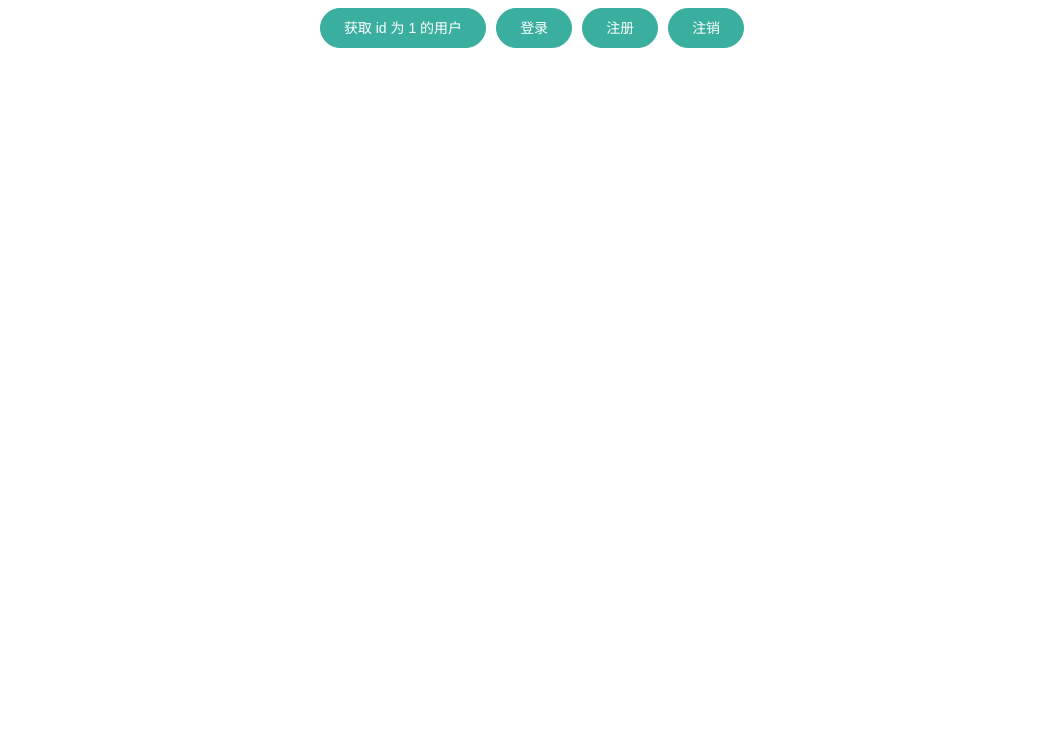
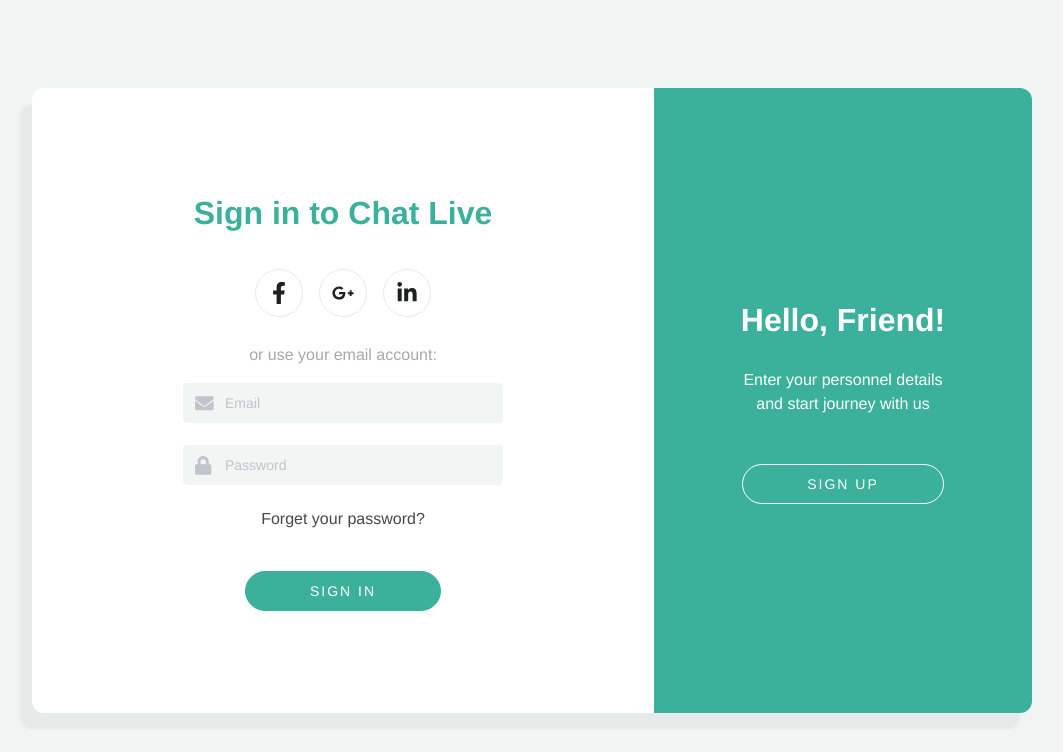
Before and after one commit to clancysong/live-chat, a Vue app: page /login in a window 1280 px wide. Shown: the top 752 px of the page, without its empty margins (108-1171 px from the left). Built offline with nearby package versions, Linux system fonts and the light colour scheme.

Commit message:
Update code
1. fontawesome 图标添加 brands 和 regular 分类
2. 引入 normalize.scss 样式初始化文件
3. 添加 LoginForm 组件，完成组件样式
4. 为 Login 页面组件添加内容与样式

```diff
--- a/package.json
+++ b/package.json
@@ -10,6 +10,8 @@
   },
   "dependencies": {
     "@fortawesome/fontawesome-svg-core": "^1.2.6",
+    "@fortawesome/free-brands-svg-icons": "^5.7.2",
+    "@fortawesome/free-regular-svg-icons": "^5.7.2",
     "@fortawesome/free-solid-svg-icons": "^5.4.1",
     "@fortawesome/vue-fontawesome": "^0.1.1",
     "axios": "^0.18.0",
--- a/src/App.vue
+++ b/src/App.vue
@@ -5,11 +5,13 @@
 </template>
 
 <style lang="scss">
+@import './styles/normalize.scss';
+
 #app {
   font-family: "Avenir", Helvetica, Arial, sans-serif;
   -webkit-font-smoothing: antialiased;
   -moz-osx-font-smoothing: grayscale;
   text-align: center;
-  color: #2c3e50;
+  color: #464847;
 }
 </style>
--- /dev/null
+++ b/src/components/LoginForm.vue
@@ -0,0 +1,117 @@
+<template>
+  <div class="login-form">
+    <h1>Sign in to Chat Live</h1>
+
+    <div class="links">
+      <a href>
+        <font-awesome-icon :icon="['fab', 'facebook-f']" size="lg"/>
+      </a>
+      <a href>
+        <font-awesome-icon :icon="['fab', 'google-plus-g']" size="lg"/>
+      </a>
+      <a href>
+        <font-awesome-icon :icon="['fab', 'linkedin-in']" size="lg"/>
+      </a>
+    </div>
+
+    <p>or use your email account:</p>
+
+    <el-form :model="form">
+      <el-form-item>
+        <el-input v-model="form.email" placeholder="Email">
+          <font-awesome-icon slot="prefix" icon="envelope" size="lg"/>
+        </el-input>
+      </el-form-item>
+
+      <el-form-item>
+        <el-input v-model="form.password" type="password" placeholder="Password">
+          <font-awesome-icon slot="prefix" icon="lock" size="lg"/>
+        </el-input>
+      </el-form-item>
+    </el-form>
+
+    <p>
+      <a href>Forget your password?</a>
+    </p>
+
+    <el-button type="primary" round>SIGN IN</el-button>
+  </div>
+</template>
+
+<script lang="ts">
+import { Vue, Component } from 'vue-property-decorator'
+
+@Component
+export default class LoginForm extends Vue {
+  private form = { email: '', password: '' }
+}
+</script>
+
+<style lang="scss">
+.login-form {
+  @mixin flex-center {
+    display: flex;
+    justify-content: center;
+    align-items: center;
+  }
+
+  @include flex-center();
+  flex-direction: column;
+
+  > h1 {
+    color: #3bb19b;
+    font-weight: 900;
+  }
+
+  .links {
+    $icon-size: 48px;
+    margin: 24px 0;
+
+    > a > svg {
+      width: $icon-size;
+      height: $icon-size;
+      color: #1d2120;
+      padding: 12px;
+      border: 1px solid #e7ebea;
+      border-radius: 100%;
+      margin: 0 8px;
+    }
+
+    > a > svg:hover {
+      color: #666666;
+      transition: all .2s;
+    }
+  }
+
+  > p {
+    color: #a5a9a8;
+  }
+
+  .el-form .el-input {
+    width: 320px;
+
+    .el-input__inner {
+      background: #f1f5f4;
+      padding-left: 42px;
+      color: #1d2120;
+      border: none;
+    }
+
+    .el-input__prefix {
+      left: 12px;
+    }
+  }
+
+  > p > a {
+    color: #464847;
+  }
+
+  .el-button {
+    outline: none;
+    padding-left: 64px;
+    padding-right: 64px;
+    letter-spacing: 2px;
+    margin-top: 24px;
+  }
+}
+</style>
--- a/src/plugins/fontawesome.ts
+++ b/src/plugins/fontawesome.ts
@@ -2,8 +2,10 @@ import Vue from 'vue'
 
 import { library } from '@fortawesome/fontawesome-svg-core'
 import { fas } from '@fortawesome/free-solid-svg-icons'
+import { far } from '@fortawesome/free-regular-svg-icons'
+import { fab } from '@fortawesome/free-brands-svg-icons'
 import { FontAwesomeIcon } from '@fortawesome/vue-fontawesome'
 
-library.add(fas)
+library.add(fas, far, fab)
 
 Vue.component('font-awesome-icon', FontAwesomeIcon)
--- a/src/styles/element-variables.scss
+++ b/src/styles/element-variables.scss
@@ -1,5 +1,5 @@
 /* 改变主题色变量 */
-$--color-primary: #3BAF9F;
+$--color-primary: #3BB19B;
 
 /* 改变 icon 字体路径变量，必需 */
 $--font-path: '~element-ui/lib/theme-chalk/fonts';
--- /dev/null
+++ b/src/styles/normalize.scss
@@ -0,0 +1,323 @@
+*,
+*::before,
+*::after {
+  box-sizing: border-box;
+}
+
+html {
+  font-family: sans-serif;
+  line-height: 1.15;
+  -webkit-text-size-adjust: 100%;
+  -webkit-tap-highlight-color: rgba(0, 0, 0, 0);
+}
+
+article, aside, figcaption, figure, footer, header, hgroup, main, nav, section {
+  display: block;
+}
+
+body {
+  margin: 0;
+  font-family: -apple-system, BlinkMacSystemFont, "Segoe UI", Roboto, "Helvetica Neue", Arial, "Noto Sans", sans-serif, "Apple Color Emoji", "Segoe UI Emoji", "Segoe UI Symbol", "Noto Color Emoji";
+  font-size: 1rem;
+  font-weight: 400;
+  line-height: 1.5;
+  color: #212529;
+  text-align: left;
+  background-color: #fff;
+}
+
+[tabindex="-1"]:focus {
+  outline: 0 !important;
+}
+
+hr {
+  box-sizing: content-box;
+  height: 0;
+  overflow: visible;
+}
+
+h1, h2, h3, h4, h5, h6 {
+  margin-top: 0;
+  margin-bottom: 0.5rem;
+}
+
+p {
+  margin-top: 0;
+  margin-bottom: 1rem;
+}
+
+abbr[title],
+abbr[data-original-title] {
+  text-decoration: underline;
+  -webkit-text-decoration: underline dotted;
+  text-decoration: underline dotted;
+  cursor: help;
+  border-bottom: 0;
+  -webkit-text-decoration-skip-ink: none;
+  text-decoration-skip-ink: none;
+}
+
+address {
+  margin-bottom: 1rem;
+  font-style: normal;
+  line-height: inherit;
+}
+
+ol,
+ul,
+dl {
+  margin-top: 0;
+  margin-bottom: 1rem;
+}
+
+ol ol,
+ul ul,
+ol ul,
+ul ol {
+  margin-bottom: 0;
+}
+
+dt {
+  font-weight: 700;
+}
+
+dd {
+  margin-bottom: .5rem;
+  margin-left: 0;
+}
+
+blockquote {
+  margin: 0 0 1rem;
+}
+
+b,
+strong {
+  font-weight: bolder;
+}
+
+small {
+  font-size: 80%;
+}
+
+sub,
+sup {
+  position: relative;
+  font-size: 75%;
+  line-height: 0;
+  vertical-align: baseline;
+}
+
+sub {
+  bottom: -.25em;
+}
+
+sup {
+  top: -.5em;
+}
+
+a {
+  color: #007bff;
+  text-decoration: none;
+  background-color: transparent;
+}
+
+a:hover {
+  color: #0056b3;
+  text-decoration: underline;
+}
+
+a:not([href]):not([tabindex]) {
+  color: inherit;
+  text-decoration: none;
+}
+
+a:not([href]):not([tabindex]):hover, a:not([href]):not([tabindex]):focus {
+  color: inherit;
+  text-decoration: none;
+}
+
+a:not([href]):not([tabindex]):focus {
+  outline: 0;
+}
+
+pre,
+code,
+kbd,
+samp {
+  font-family: SFMono-Regular, Menlo, Monaco, Consolas, "Liberation Mono", "Courier New", monospace;
+  font-size: 1em;
+}
+
+pre {
+  margin-top: 0;
+  margin-bottom: 1rem;
+  overflow: auto;
+}
+
+figure {
+  margin: 0 0 1rem;
+}
+
+img {
+  vertical-align: middle;
+  border-style: none;
+}
+
+svg {
+  overflow: hidden;
+  vertical-align: middle;
+}
+
+table {
+  border-collapse: collapse;
+}
+
+caption {
+  padding-top: 0.75rem;
+  padding-bottom: 0.75rem;
+  color: #6c757d;
+  text-align: left;
+  caption-side: bottom;
+}
+
+th {
+  text-align: inherit;
+}
+
+label {
+  display: inline-block;
+  margin-bottom: 0.5rem;
+}
+
+button {
+  border-radius: 0;
+}
+
+button:focus {
+  outline: 1px dotted;
+  outline: 5px auto -webkit-focus-ring-color;
+}
+
+input,
+button,
+select,
+optgroup,
+textarea {
+  margin: 0;
+  font-family: inherit;
+  font-size: inherit;
+  line-height: inherit;
+}
+
+button,
+input {
+  overflow: visible;
+}
+
+button,
+select {
+  text-transform: none;
+}
+
+select {
+  word-wrap: normal;
+}
+
+button,
+[type="button"],
+[type="reset"],
+[type="submit"] {
+  -webkit-appearance: button;
+}
+
+button:not(:disabled),
+[type="button"]:not(:disabled),
+[type="reset"]:not(:disabled),
+[type="submit"]:not(:disabled) {
+  cursor: pointer;
+}
+
+button::-moz-focus-inner,
+[type="button"]::-moz-focus-inner,
+[type="reset"]::-moz-focus-inner,
+[type="submit"]::-moz-focus-inner {
+  padding: 0;
+  border-style: none;
+}
+
+input[type="radio"],
+input[type="checkbox"] {
+  box-sizing: border-box;
+  padding: 0;
+}
+
+input[type="date"],
+input[type="time"],
+input[type="datetime-local"],
+input[type="month"] {
+  -webkit-appearance: listbox;
+}
+
+textarea {
+  overflow: auto;
+  resize: vertical;
+}
+
+fieldset {
+  min-width: 0;
+  padding: 0;
+  margin: 0;
+  border: 0;
+}
+
+legend {
+  display: block;
+  width: 100%;
+  max-width: 100%;
+  padding: 0;
+  margin-bottom: .5rem;
+  font-size: 1.5rem;
+  line-height: inherit;
+  color: inherit;
+  white-space: normal;
+}
+
+progress {
+  vertical-align: baseline;
+}
+
+[type="number"]::-webkit-inner-spin-button,
+[type="number"]::-webkit-outer-spin-button {
+  height: auto;
+}
+
+[type="search"] {
+  outline-offset: -2px;
+  -webkit-appearance: none;
+}
+
+[type="search"]::-webkit-search-decoration {
+  -webkit-appearance: none;
+}
+
+::-webkit-file-upload-button {
+  font: inherit;
+  -webkit-appearance: button;
+}
+
+output {
+  display: inline-block;
+}
+
+summary {
+  display: list-item;
+  cursor: pointer;
+}
+
+template {
+  display: none;
+}
+
+[hidden] {
+  display: none !important;
+}
--- a/src/views/Login.vue
+++ b/src/views/Login.vue
@@ -1,49 +1,76 @@
 <template>
   <div class="login">
-    <el-button type="primary" round @click="getUser">获取 id 为 1 的用户</el-button>
-    <el-button type="primary" round @click="login">登录</el-button>
-    <el-button type="primary" round @click="register">注册</el-button>
-    <el-button type="primary" round @click="logout">注销</el-button>
+    <main>
+      <login-form/>
+      <div class="side">
+        <h1>Hello, Friend!</h1>
+        <p>Enter your personnel details and start journey with us</p>
+        <el-button type="primary" round>SIGN UP</el-button>
+      </div>
+    </main>
   </div>
 </template>
 
 <script lang="ts">
 import { Vue, Component } from 'vue-property-decorator'
-import { Button } from 'element-ui'
-import axios from 'axios'
+import LoginForm from '@/components/LoginForm.vue'
 
-@Component
-export default class Login extends Vue {
-  private URL = '/api/v1'
+@Component({ components: { LoginForm } })
+export default class Login extends Vue {}
+</script>
 
-  private async getUser() {
-    const res = await axios.get(`${this.URL}/user/1`, { withCredentials: true })
-    console.log(res.data)
+<style lang="scss" scoped>
+.login {
+  $main-width: 1000px;
+
+  @mixin flex-center {
+    display: flex;
+    justify-content: center;
+    align-items: center;
   }
 
-  private async login() {
-    const fd = new FormData()
+  height: 100vh;
+  background: #f0f4f3;
+  @include flex-center();
 
-    fd.append('username', 'user1')
-    fd.append('password', 'uu')
+  > main {
+    min-width: $main-width;
+    min-height: $main-width / 1.6;
+    background: #fff;
+    border-radius: 12px;
+    box-shadow: -12px 16px 2px 0px rgba(204, 204, 204, 0.24);
+    overflow: hidden;
+    display: flex;
 
-    const res = await axios.post(`${this.URL}/auth/login`, fd)
-    console.log(res.data)
-  }
+    .login-form {
+      flex: 0 0 62.2%;
+    }
 
-  private async register() {
-    const fd = new FormData()
+    .side {
+      flex: 0 0 37.8%;
+      background: #3bb19b;
+      color: #fff;
+      padding: 0 84px;
+      @include flex-center();
+      flex-direction: column;
 
-    fd.append('username', 'test15')
-    fd.append('password', 'test')
+      > h1 {
+        font-weight: 900;
+        margin: 0;
+      }
 
-    const res = await axios.post(`${this.URL}/auth/register`, fd)
-    console.log(res.data)
-  }
+      > p {
+        margin: 24px 0 48px;
+      }
 
-  private async logout() {
-    const res = await axios.delete(`${this.URL}/auth/logout`)
-    console.log(res.data)
+      .el-button {
+        outline: none;
+        padding-left: 64px;
+        padding-right: 64px;
+        letter-spacing: 2px;
+        border: 1px solid #fff;
+      }
+    }
   }
 }
-</script>
+</style>
```
Also changed, not shown: 1 other file (tests, documents, lock files or other folders).
